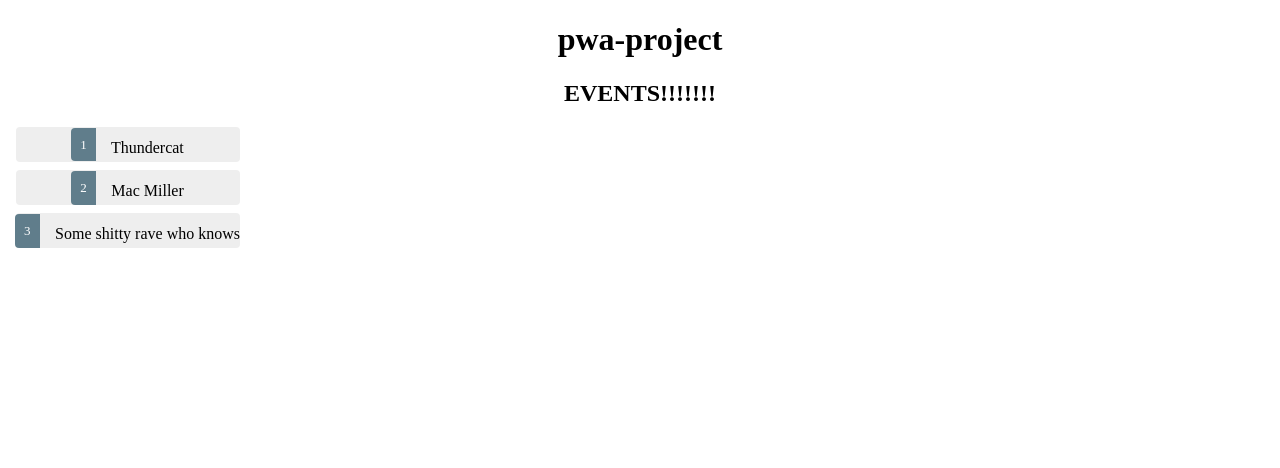
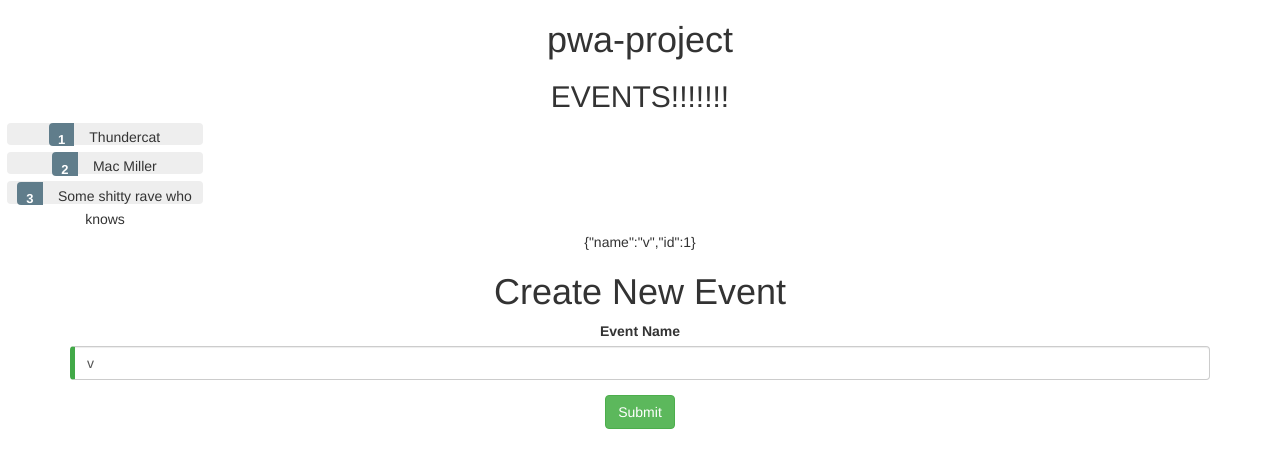
Before and after one commit to DirectK/pwa-project, an Angular app: page / in a window 1280 px wide. Shown: the top 468 px of the page. Built offline with nearby package versions, Linux system fonts and the light colour scheme.

Commit message:
Event form added, onSubmit needs to store the event into the db

```diff
--- a/src/app/app.component.html
+++ b/src/app/app.component.html
@@ -2,6 +2,7 @@
 <div style="text-align:center">
     <h1>{{title}}</h1>
   <app-event></app-event>
+  <app-event-form></app-event-form>
 
   <router-outlet></router-outlet>
 </div>
--- a/src/app/app.module.ts
+++ b/src/app/app.module.ts
@@ -1,5 +1,6 @@
 import { BrowserModule } from '@angular/platform-browser';
 import { NgModule } from '@angular/core';
+import { FormsModule }   from '@angular/forms';
 
 import { AppComponent } from './app.component';
 import { EventComponent } from './event/event.component';
@@ -10,6 +11,7 @@
 import { AppRoutingModule } from './app-routing.module';
 import { HttpClientModule } from  '@angular/common/http';
 import { BrowserAnimationsModule } from '@angular/platform-browser/animations';
+import { EventFormComponent } from './event-form/event-form.component';
 
 @NgModule({
   declarations: [
@@ -18,12 +20,14 @@
     EventDetailComponent,
     ShowListButtonComponent,
     StoriesComponent,
-    StoryComponent
+    StoryComponent,
+    EventFormComponent
   ],
   imports: [
     BrowserModule,
     AppRoutingModule,
     HttpClientModule,
+    FormsModule,
     BrowserAnimationsModule
   ],
   providers: [],
--- /dev/null
+++ b/src/app/event-form/event-form.component.html
@@ -0,0 +1,16 @@
+{{diagnostic}}
+<div class="container">
+  <h1>Create New Event</h1>
+  <form (ngSubmit)="onSubmit()" #eventForm="ngForm">
+    <div class="form-group">
+      <label for="Name">Event Name</label>
+      <input type="text" class="form-control" id="name" required
+      [(ngModel)]="event.name" name="name"
+      #name="ngModel">
+      <div [hidden]="name.valid || name.pristine"
+       class="alert alert-danger">Name required</div>
+    </div>
+    <button type="submit" class="btn btn-success"
+    [disabled]="!eventForm.form.valid">Submit</button>
+  </form>
+</div>
--- /dev/null
+++ b/src/app/event-form/event-form.component.ts
@@ -0,0 +1,27 @@
+import { Component, OnInit } from '@angular/core';
+import {Event} from "../event";
+
+@Component({
+  selector: 'app-event-form',
+  templateUrl: './event-form.component.html',
+  styleUrls: ['./event-form.component.css']
+})
+export class EventFormComponent implements OnInit {
+
+  event = new Event("v", 1);
+
+  submitted = false;
+
+  onSubmit() {this.submitted = true;
+  //add model to the event list, increment event id
+  }
+
+  // TODO: Remove this when we're done
+  get diagnostic() { return JSON.stringify(this.event); }
+
+  constructor() { }
+
+  ngOnInit() {
+  }
+
+}
--- a/src/app/event.ts
+++ b/src/app/event.ts
@@ -1,5 +1,8 @@
 export class Event {
-    name: string;
-    id : number;
+
+    constructor(
+        public name: string,
+        public id : number,
+    ) {}
     //date, keywords, and location
 }
--- /dev/null
+++ b/src/assets/forms.css
@@ -0,0 +1,7 @@
+.ng-valid[required], .ng-valid.required  {
+    border-left: 5px solid #42A948; /* green */
+  }
+
+  .ng-invalid:not(form)  {
+    border-left: 5px solid #a94442; /* red */
+  }
--- a/src/index.html
+++ b/src/index.html
@@ -8,6 +8,7 @@
   <meta name="viewport" content="width=device-width, initial-scale=1">
   <link rel="icon" type="image/x-icon" href="favicon.ico">
   <!-- <script type="text/javascript" src="sw.js"></script> -->
+  <link rel="stylesheet" href="assets/forms.css">
 </head>
 <body>
   <app-root></app-root>
--- a/src/styles.css
+++ b/src/styles.css
@@ -1 +1,2 @@
+@import url('https://unpkg.com/bootstrap@3.3.7/dist/css/bootstrap.min.css');
 /* You can add global styles to this file, and also import other style files */
```
Also changed, not shown: src/app/event-form/event-form.component.css (added), 1 other file (tests, documents, lock files or other folders).
